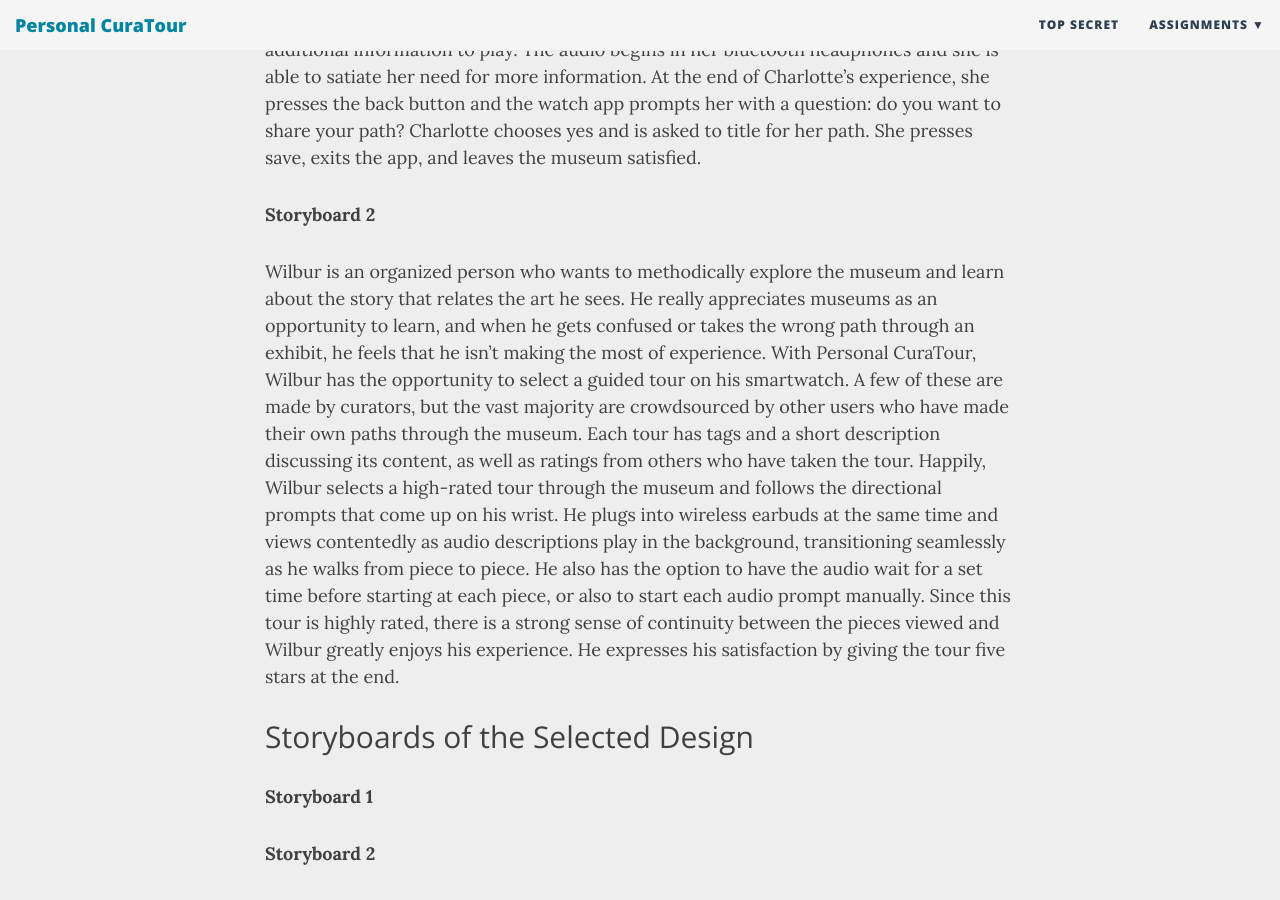
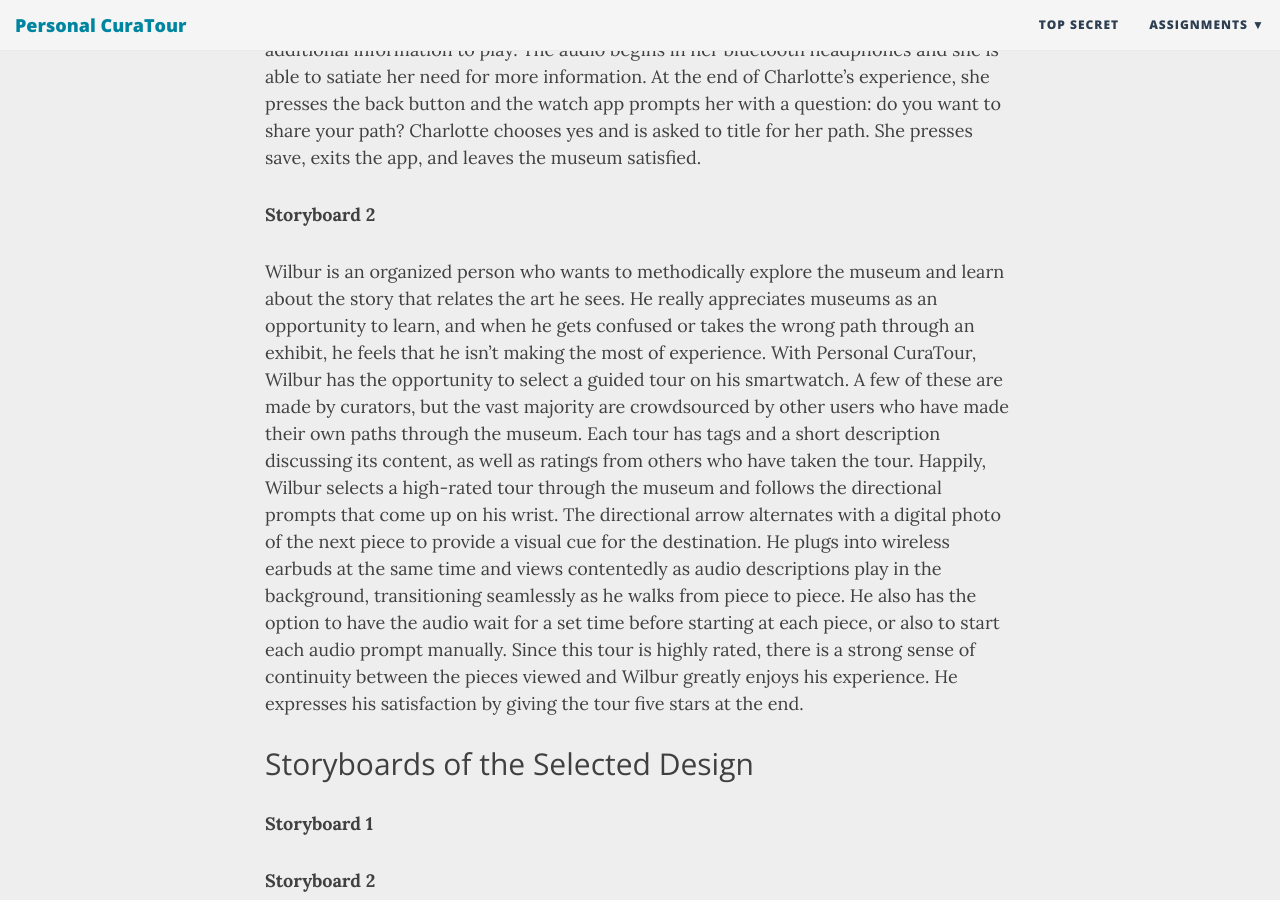
Before and after one commit to krtejeda/PersonalCuraTour, a Jekyll site: the page built from Looking-To-Understand.md, in a window 1280 px wide and 900 px high, scrolled down 12074 px. Built offline with Jekyll 4.4.1, drawn with Linux system fonts in a browser that asks for light colours; nearby versions of some CDN libraries.

Commit message:
Update Looking-To-Understand.md

```diff
--- a/Looking-To-Understand.md
+++ b/Looking-To-Understand.md
@@ -142,7 +142,7 @@
 
 **Storyboard 2**
 
-Wilbur is an organized person who wants to methodically explore the museum and learn about the story that relates the art he sees.  He really appreciates museums as an opportunity to learn, and when he gets confused or takes the wrong path through an exhibit, he feels that he isn’t making the most of experience.  With Personal CuraTour, Wilbur has the opportunity to select a guided tour on his smartwatch.  A few of these are made by curators, but the vast majority are crowdsourced by other users who have made their own paths through the museum.  Each tour has tags and a short description discussing its content, as well as ratings from others who have taken the tour.  Happily, Wilbur selects a high-rated tour through the museum and follows the directional prompts that come up on his wrist.  He plugs into wireless earbuds at the same time and views contentedly as audio descriptions play in the background, transitioning seamlessly as he walks from piece to piece.  He also has the option to have the audio wait for a set time before starting at each piece, or also to start each audio prompt manually.  Since this tour is highly rated, there is a strong sense of continuity between the pieces viewed and Wilbur greatly enjoys his experience.  He expresses his satisfaction by giving the tour five stars at the end.
+Wilbur is an organized person who wants to methodically explore the museum and learn about the story that relates the art he sees.  He really appreciates museums as an opportunity to learn, and when he gets confused or takes the wrong path through an exhibit, he feels that he isn’t making the most of experience.  With Personal CuraTour, Wilbur has the opportunity to select a guided tour on his smartwatch.  A few of these are made by curators, but the vast majority are crowdsourced by other users who have made their own paths through the museum.  Each tour has tags and a short description discussing its content, as well as ratings from others who have taken the tour.  Happily, Wilbur selects a high-rated tour through the museum and follows the directional prompts that come up on his wrist. The directional arrow alternates with a digital photo of the next piece to provide a visual cue for the destination. He plugs into wireless earbuds at the same time and views contentedly as audio descriptions play in the background, transitioning seamlessly as he walks from piece to piece.  He also has the option to have the audio wait for a set time before starting at each piece, or also to start each audio prompt manually.  Since this tour is highly rated, there is a strong sense of continuity between the pieces viewed and Wilbur greatly enjoys his experience.  He expresses his satisfaction by giving the tour five stars at the end.
 
 ## Storyboards of the Selected Design
 
```
